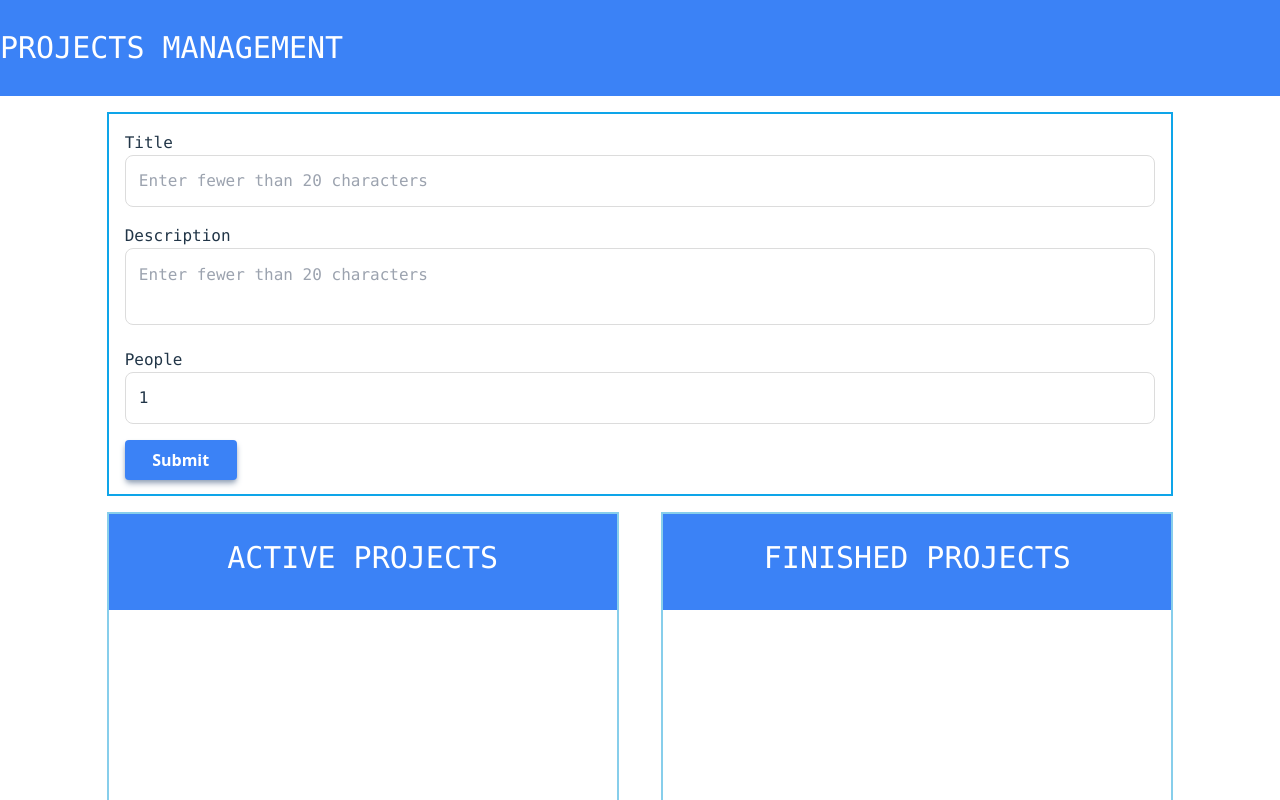
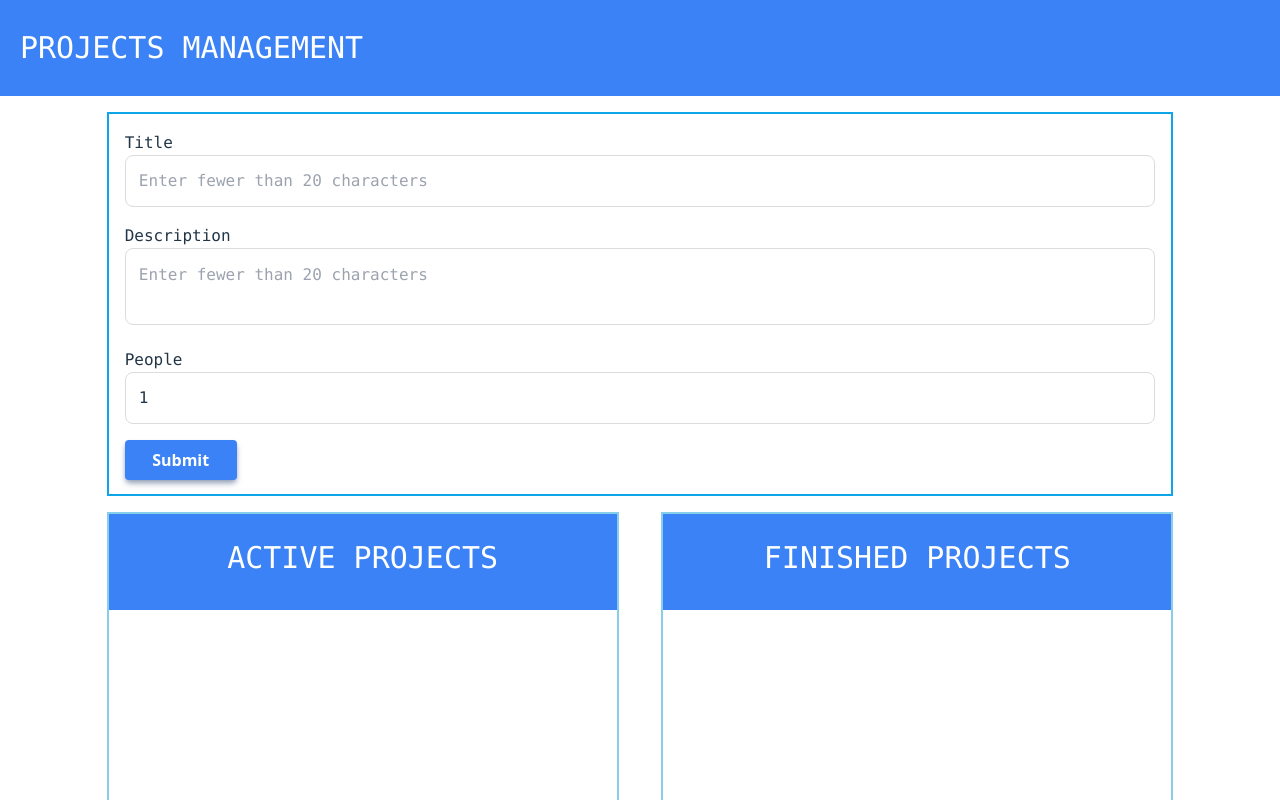
Before and after one commit to yusuken1121/CICCC_FinalProject, a React (Vite) app: page / in a window 1280 px wide. Shown: the top 800 px of the page. Built offline with nearby package versions, Linux system fonts and the light colour scheme.

Commit message:
💄 Fix the H1 position on Header

```diff
--- a/src/components/organism/header/Header.tsx
+++ b/src/components/organism/header/Header.tsx
@@ -1,7 +1,7 @@
 export const Header = () => {
   return (
     <header className="banner-base">
-      <h1 className="h1-base">PROJECTS MANAGEMENT</h1>
+      <h1 className="h1-base ml-5">PROJECTS MANAGEMENT</h1>
     </header>
   );
 };
```
